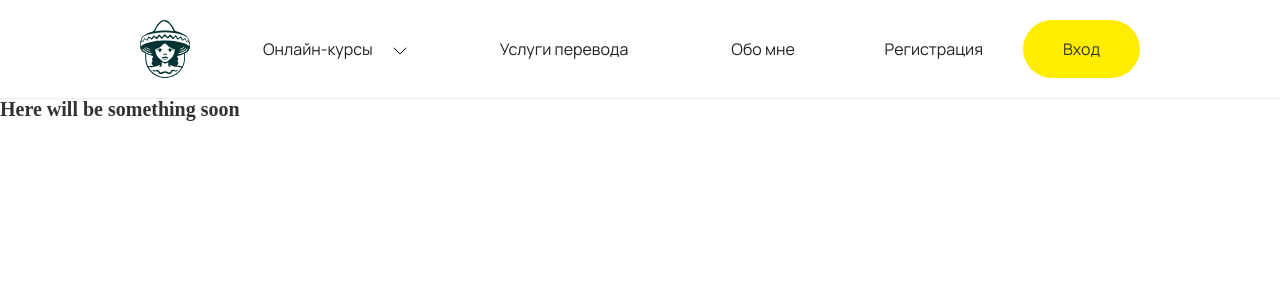
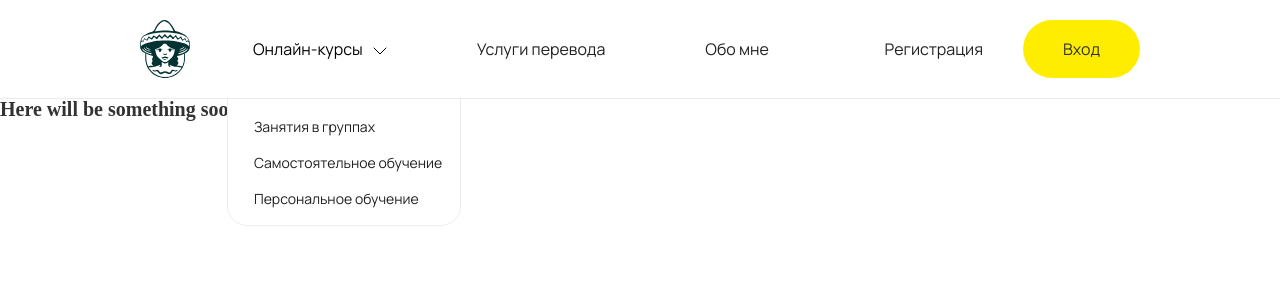
Before and after one commit to elrouss/spanish-with-anna, a Next.js app in the folder frontend/: page / in a window 1280 px wide. Both pictures are taken after a click on the button "Онлайн-курсы". Shown: the top 300 px of the page. Built offline with nearby package versions, Linux system fonts and the light colour scheme.

Commit message:
feat: add dropdown menu

```diff
--- a/frontend/src/components/Header/Header.jsx
+++ b/frontend/src/components/Header/Header.jsx
@@ -1,4 +1,5 @@
 import Link from 'next/link';
+import { useState, useEffect } from 'react';
 import styles from '../../styles/components/header.module.scss';
 import IconLogo from '../../assets/icons/logo';
 import IconArrowDown from '../../assets/icons/arrow-down';
@@ -6,6 +7,49 @@ import Button from '../Button/Button';
 import { manrope } from '@/assets/fonts/fonts';
 
 export default function Header() {
+  const [dropDownMenuIsOpen, setDropDownMenuIsOpen] = useState(false);
+  // Выкинуть или спрятать выпадающее меню в зависимости от стейта.
+  useEffect(() => {
+    const dropDownMenuStyle =
+      document.querySelector('#dropDownMenuStyle').style;
+    if (dropDownMenuIsOpen) {
+      dropDownMenuStyle.visibility = 'visible';
+      dropDownMenuStyle.opacity = 1;
+      dropDownMenuStyle.top = '60px';
+      dropDownMenuStyle.gap = '14px';
+      dropDownMenuStyle.padding = '16px';
+      dropDownMenuStyle.left = '-26px';
+    } else {
+      dropDownMenuStyle.visibility = 'hidden';
+      dropDownMenuStyle.opacity = 0;
+      dropDownMenuStyle.top = '20px';
+      dropDownMenuStyle.gap = '0';
+      dropDownMenuStyle.padding = '0';
+      dropDownMenuStyle.left = '-10px';
+    }
+  }, [dropDownMenuIsOpen]);
+  // Тоггл стейта при клике на кнопку.
+  function handleMenuClick() {
+    // eslint-disable-next-line no-unused-expressions
+    dropDownMenuIsOpen
+      ? setDropDownMenuIsOpen(false)
+      : setDropDownMenuIsOpen(true);
+  }
+  // Задать стейту false? чтобы спрятать выпадающее меню при клике не на кнопку.
+  useEffect(() => {
+    document.addEventListener('click', (evt) => {
+      if (
+        // Условие клика не на кнопку выглядит коряво. Хочу более элегантное, но пока не придумал.
+        (evt.target.id ? !(evt.target.id === 'drop-button') : true) &&
+        (!evt.target.parentElement ||
+          (evt.target.parentElement.id
+            ? !(evt.target.parentElement.id === 'drop-button')
+            : true))
+      ) {
+        setDropDownMenuIsOpen(false);
+      }
+    });
+  }, []);
   return (
     <header className={`${styles.header} ${manrope.className}`}>
       <div className={styles.container}>
@@ -14,30 +58,55 @@ export default function Header() {
         </Link>
         <nav className={styles.navigation}>
           <ul className={styles.navigationMenu}>
-            <li className="">
-              <button className={styles.dropDownMenuButton} type="button">
-                <span className={styles.navigationLink}>Онлайн-курсы</span>
+            <li className={styles.dropDownMenu}>
+              <button
+                className={styles.dropDownMenuButton}
+                type="button"
+                onClick={handleMenuClick}
+                id="drop-button"
+              >
+                <span className={styles.navigationText}>Онлайн-курсы</span>
                 <IconArrowDown />
               </button>
+              <ul
+                className={styles.dropDownMenuContainer}
+                id="dropDownMenuStyle"
+              >
+                <li>
+                  <Link className={styles.dropDownMenuNavigationLink} href="/">
+                    Занятия в группах
+                  </Link>
+                </li>
+                <li>
+                  <Link className={styles.dropDownMenuNavigationLink} href="/">
+                    Самостоятельное обучение
+                  </Link>
+                </li>
+                <li>
+                  <Link className={styles.dropDownMenuNavigationLink} href="/">
+                    Персональное обучение
+                  </Link>
+                </li>
+              </ul>
             </li>
-            <li className="">
+            <li>
               <Link className={styles.navigationLink} href="/">
                 Услуги перевода
               </Link>
             </li>
-            <li className="">
+            <li>
               <Link className={styles.navigationLink} href="/">
                 Обо мне
               </Link>
             </li>
           </ul>
           <ul className={styles.navigationAuth}>
-            <li className="">
+            <li>
               <Link className={styles.navigationLink} href="/">
                 Регистрация
               </Link>
             </li>
-            <li className="">
+            <li>
               <Button
                 classSelector={`button-promo ${manrope.className}`}
                 href="/"
--- a/frontend/src/styles/components/header.module.scss
+++ b/frontend/src/styles/components/header.module.scss
@@ -7,6 +7,7 @@
   top: 0;
   left: 0;
   width: 100%;
+  background-color: $color-main-1;
   z-index: 9;
 }
 
@@ -38,7 +39,7 @@
 
 .navigationMenu {
   display: flex;
-  gap: 83px;
+  gap: 80px;
 }
 
 .navigationAuth {
@@ -50,6 +51,44 @@
 .navigationLink {
   color: $color-main-text-2;
   padding: 0 10px;
+  position: relative;
+  &:hover {
+    color: $color-main-3;
+    &::before {
+      content: '';
+      position: absolute;
+      width: 4px;
+      height: 4px;
+      border-radius: 2px;
+      background-color: $color-main-3;
+      left: calc(50% - 2px);
+      top: 28px;
+    }
+  }
+}
+
+.dropDownMenuNavigationLink {
+  color: $color-main-text-2;
+  padding-left: 10px;
+  font-size: $font-size-main-text;
+  position: relative;
+  &:hover {
+    color: $color-main-3;
+    &::before {
+      content: '';
+      position: absolute;
+      width: 4px;
+      height: 4px;
+      border-radius: 2px;
+      background-color: $color-main-3;
+      left: -2px;
+      top:  calc(50% - 2px);
+    }
+  }
+}
+
+.dropDownMenu {
+  position: relative;
 }
 
 .dropDownMenuButton {
@@ -57,7 +96,39 @@
   padding: 0;
   background-color: $color-main-1;
   cursor: pointer;
-  .navigationLink {
-    margin-right: 10px;
+  &:hover {
+    color: $color-main-3;
+    &::before {
+      content: '';
+      position: absolute;
+      width: 4px;
+      height: 4px;
+      border-radius: 2px;
+      background-color: $color-main-3;
+      left: calc(50% - 2px);
+      top: 28px;
+    }
   }
 }
+
+.navigationText {
+  margin-right: 10px;
+}
+
+.dropDownMenuContainer {
+  background-color: $color-main-1;
+  position: absolute;
+  display: flex;
+  flex-direction: column;
+  min-width: 234px;
+  box-sizing: border-box;
+  border: 1px solid $color-complementary-1;
+  border-radius: 0px 0px 20px 20px;
+  padding: 0;
+  top: 20px;
+  left: -10px;
+  gap: 0;
+  visibility: hidden;
+  opacity: 0;
+  transition: all 1s ease;
+}
```
